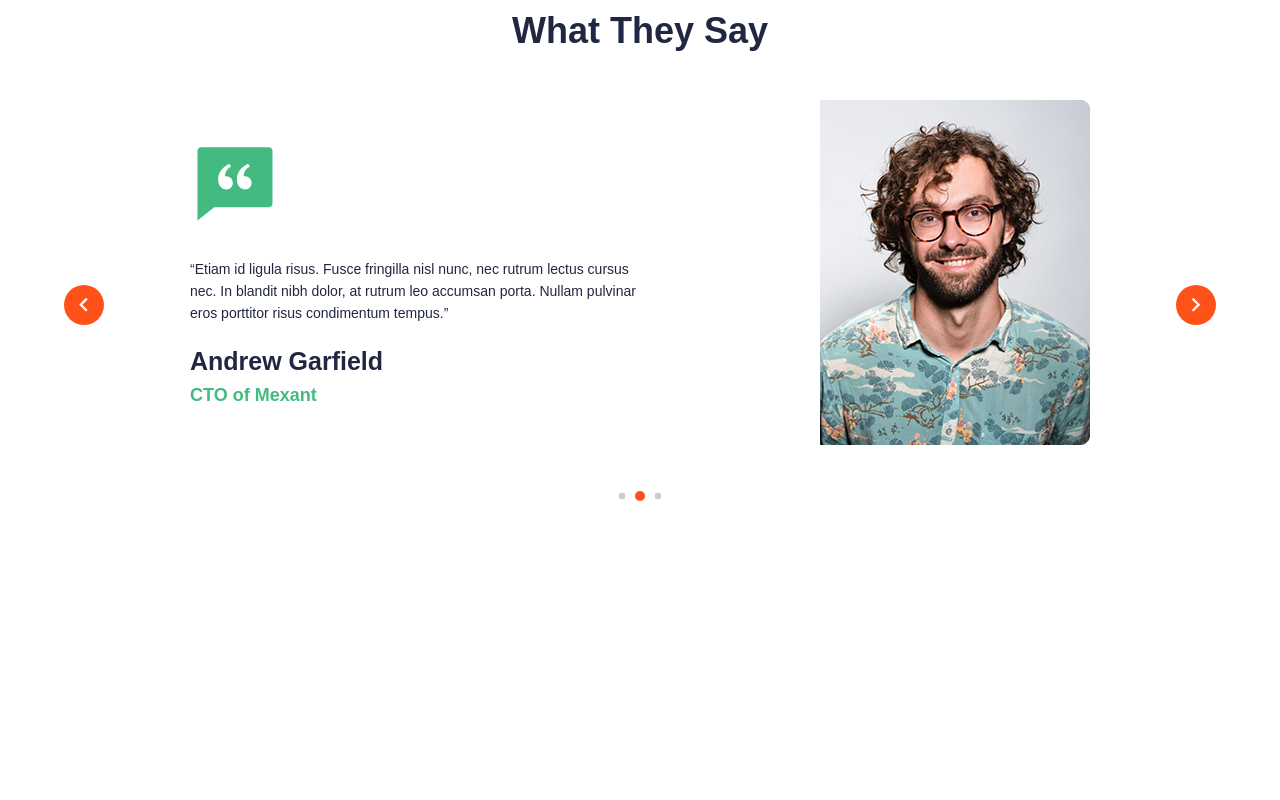
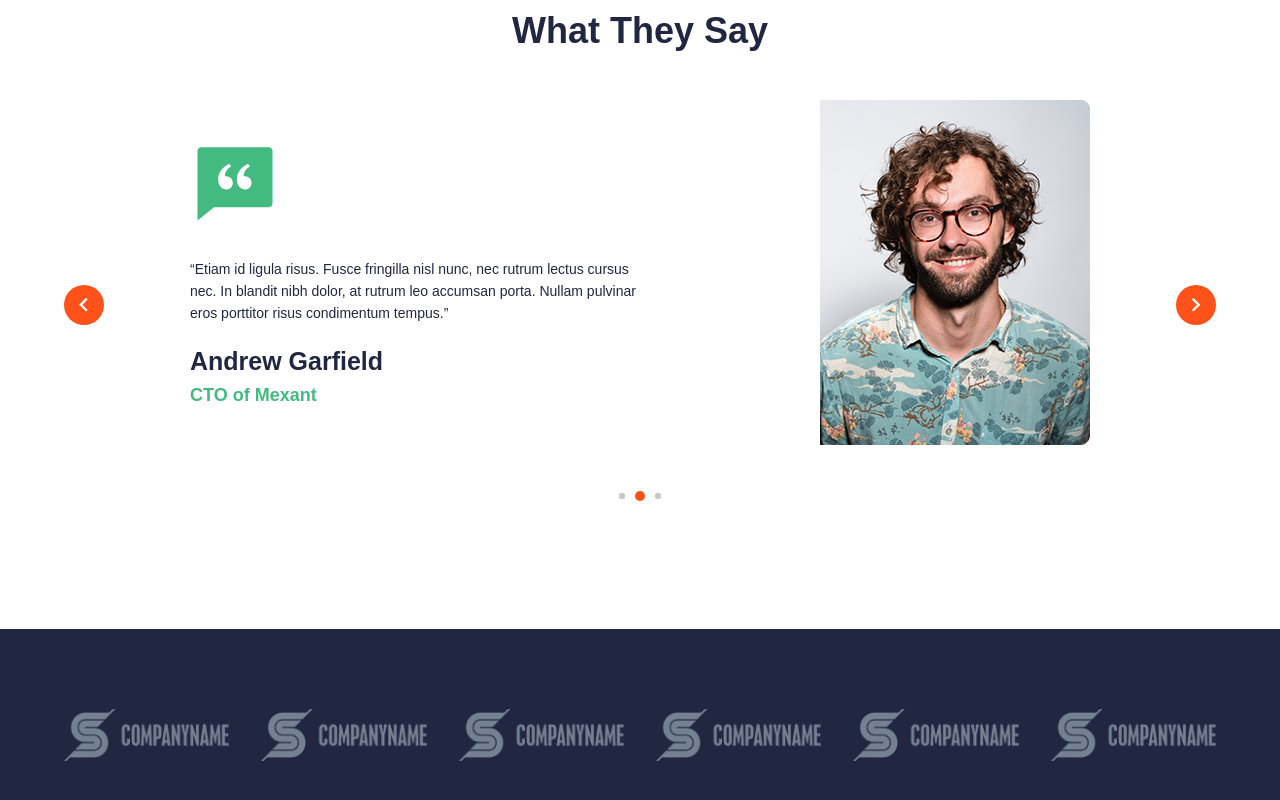
Before and after one commit to Shehata1989/Template_mexant, a React (Vite) app: page / in a window 1280 px wide. Shown: the part 3182-3982 px from the top of the page. Before the commit the page ends 3702 px from the top, so only its background shows below. Built offline with nearby package versions, Linux system fonts and the light colour scheme; a web font is replaced by a local one.

Commit message:
testimoials

```diff
--- a/src/App.jsx
+++ b/src/App.jsx
@@ -11,6 +11,7 @@ import SimpleCta from "./Sections/SimpleCta";
 import Naccs from "./Sections/Naccs";
 import FormsCalculator from "./Sections/FormsCalculator";
 import Testimonials from "./Sections/Testimonials";
+import Partners from "./Sections/Partners";
 
 function App() {
   const theme = createTheme({
@@ -24,6 +25,7 @@ function App() {
       bgColor: {
         primary: "#43ba7f", // لون الخلفية الافتراضي
         secondary: "#ff511a", // لون الخلفية الثانوي
+        third: "#212741", // لون الخلفية الثانوي
       },
       text: {
         primary: "#fff", // لون النص الأساسي
@@ -63,6 +65,7 @@ function App() {
           <Naccs />
           <FormsCalculator />
           <Testimonials />
+          <Partners />
           {/* <Footer /> */}
         </Router>
       </ThemeProvider>
--- /dev/null
+++ b/src/Sections/Partners.jsx
@@ -0,0 +1,22 @@
+import { Box, Container } from "@mui/material";
+import Client from "../assets/images/client-01.png";
+import Grid from "@mui/material/Grid2";
+const Partners = () => {
+  return (
+    <Box component="section" sx={{ backgroundColor: "bgColor.third" }}>
+      <Container maxWidth="xl" fixed>
+        <Box className="!py-10 md:!py-20" component="section">
+          <Grid container spacing={4} justifyContent="center" alignItems="center">
+            {[...Array(6)].map((_, index) => (
+              <Grid size={{ xs: 6, sm: 4, md: 2 }} md="auto" key={index}>
+                <img src={Client} alt={`Client ${index + 1}`} className="w-full h-auto" />
+              </Grid>
+            ))}
+          </Grid>
+        </Box>
+      </Container>
+    </Box>
+  );
+};
+
+export default Partners;
--- a/src/Sections/Testimonials.jsx
+++ b/src/Sections/Testimonials.jsx
@@ -20,8 +20,8 @@ const Testimonials = () => {
   }, []);
 
   return (
-    <div className="testimonials !mt-15 md:!mt-30">
-      <Container className="!h-[550px] relative">
+    <div className="testimonials !mt-15 md:!mt-30 !mb-10 xl:!mb-30 !overflow-hidden">
+      <Container  className="">
         <Typography
           variant="h6"
           sx={{ fontSize: { xs: 12, sm: 15 }, fontWeight: 900 }}
```
